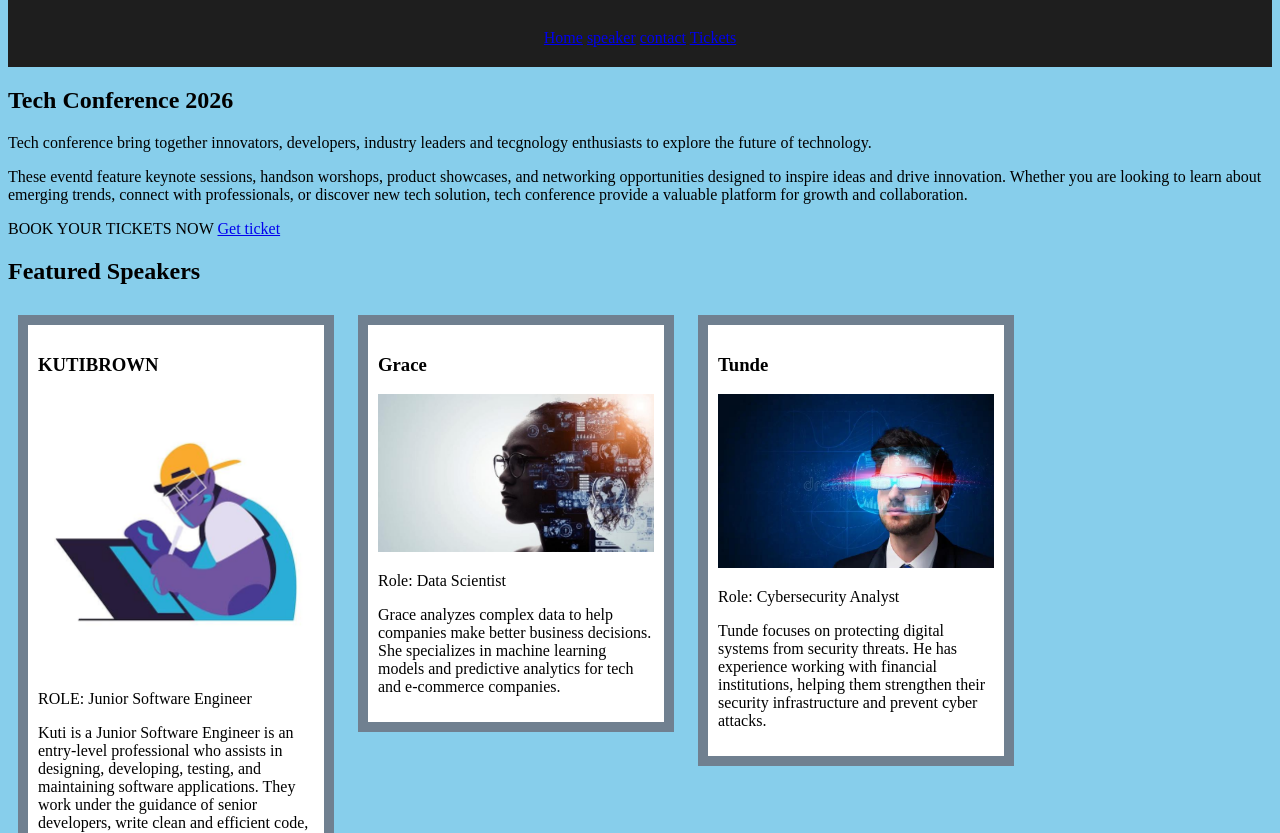
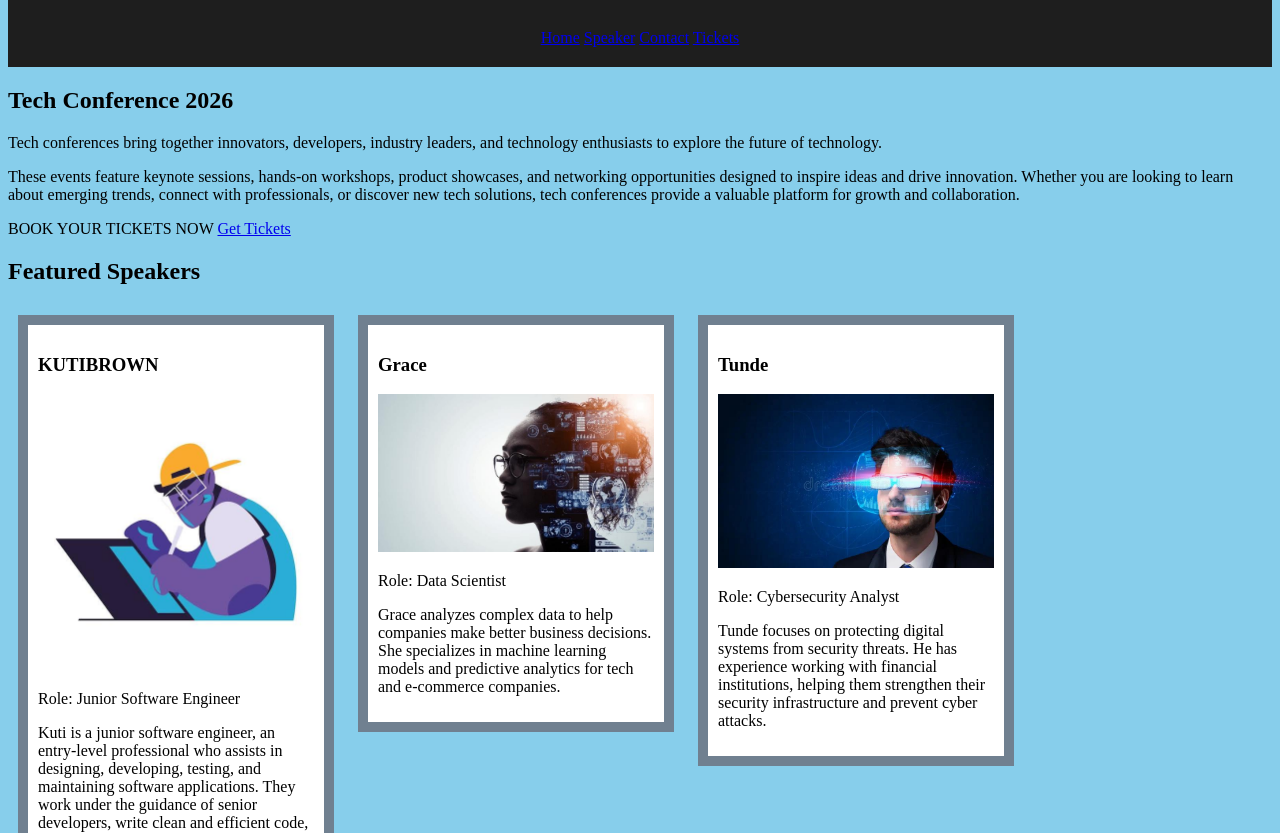
Before and after one commit to vitaxz-pixel/conference-landingscale-demo, a plain HTML site: page index.html in a window 1280 px wide. Shown: the part 118-951 px from the top of the page. Drawn offline with Linux system fonts and the light colour scheme.

Commit message:
Fix typos and enhance text clarity in index.html
Corrected typos and improved text clarity throughout the HTML file.

```diff
--- a/index.html
+++ b/index.html
@@ -10,8 +10,8 @@
             <h1 class="logo">Kuti Tech world</h1>
             <nav>
             <a href="#home">Home</a>
-             <a href="#speaker">speaker</a>
-              <a href="#contact">contact</a>
+             <a href="#speaker">Speaker</a>
+              <a href="#contact">Contact</a>
                <a href="#ticket">Tickets</a>
         </nav>
         </header>
@@ -19,9 +19,9 @@
         <main>
             <section id="home">
                 <h2>Tech Conference 2026</h2>
-                <p>Tech conference bring together innovators, developers, industry leaders and tecgnology enthusiasts to explore the future of technology.</p>
-                <p>These eventd feature keynote sessions, handson worshops, product showcases, and networking opportunities designed to inspire ideas and drive innovation. Whether you are looking to learn about emerging trends, connect with professionals, or discover new tech solution, tech conference provide a valuable platform for growth and collaboration.</p>
-                <p>BOOK YOUR TICKETS NOW <a href="ticket">Get ticket</a></p>
+                <p>Tech conferences bring together innovators, developers, industry leaders, and technology enthusiasts to explore the future of technology.</p>
+                <p>These events feature keynote sessions, hands-on workshops, product showcases, and networking opportunities designed to inspire ideas and drive innovation. Whether you are looking to learn about emerging trends, connect with professionals, or discover new tech solutions, tech conferences provide a valuable platform for growth and collaboration.</p>
+                <p>BOOK YOUR TICKETS NOW <a href="ticket">Get Tickets</a></p>
             </section>
 
             <!--SPEAKER SECTION-->
@@ -31,8 +31,8 @@
                 <article class="f-speaker">
                     <h3>KUTIBROWN</h3>
                     <img src="image/kut.jpeg" alt="kuti">
-                    <P>ROLE: Junior Software Engineer</P>
-                    <p>Kuti is a Junior Software Engineer is an entry-level professional who assists in designing, developing, testing, and maintaining software applications. They work under the guidance of senior developers, write clean and efficient code, fix bugs, and learn new technologies to improve their technical skills. Junior software engineers play an important role in supporting development teams and contributing to building reliable software solutions. </p>
+                    <P>Role: Junior Software Engineer</P>
+                    <p>Kuti is a junior software engineer, an entry-level professional who assists in designing, developing, testing, and maintaining software applications. They work under the guidance of senior developers, write clean and efficient code, fix bugs, and learn new technologies to improve their technical skills. Junior software engineers play an important role in supporting development teams and contributing to building reliable software solutions. </p>
                 </article>
 
                 <article class="f-speaker">
@@ -65,4 +65,5 @@
             <p>All content, design, graphics, and materials on this website are the property of Kutibrown and are protected by applicable copyright laws. Unauthorized use, reproduction, or distribution of any content without written permission is strictly prohibited.</p>
         </footer>
     </body>
+
 </html>
```
